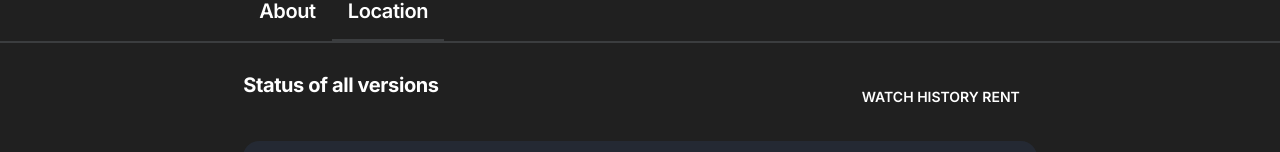
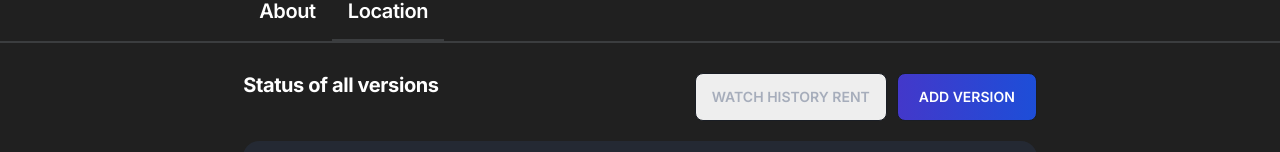
Before and after one commit to rayleigh420/TKPM, a React (Vite) app in the folder Client/: page /book in a window 1280 px wide. Both pictures are taken after a click on the link "Location". Shown: the part 578-730 px from the top of the page. Built offline with nearby package versions, Linux system fonts and the light colour scheme.

Commit message:
Add button add verison of book

```diff
--- a/Client/src/pages/Book.jsx
+++ b/Client/src/pages/Book.jsx
@@ -84,11 +84,19 @@ const Book = () => {
                                 <div className="overflow-x-auto">
                                     <div className="flex flex-row justify-between mb-[20px]">
                                         <h4 className="text-[#ffffff] text-[20px] font-bold leading-[24px] tracking-[-0.4px]">Status of all versions</h4>
-                                        <button className="btn btn-ghost text-[#ffffff]">
-                                            <label htmlFor="history_book" className="cursor-pointer">
-                                                Watch History Rent
-                                            </label>
-                                        </button>
+                                        <div>
+                                            <button className="btn bg-[#eeeeee] text-[#00000] mr-[10px] hover:text-[#ffffff]">
+                                                <label htmlFor="history_book" className="cursor-pointer">
+                                                    Watch History Rent
+                                                </label>
+                                            </button>
+                                            <button className="btn w-[140px] bg-gradient-to-r from-indigo-700 to-blue-700 text-[#ffffff] leading-[24px] hover:from-indigo-600 hover:to-blue-600">
+                                                <label htmlFor="" className="cursor-pointer">
+                                                    Add version
+                                                </label>
+                                            </button>
+                                        </div>
+
                                     </div>
                                     <table className="table w-full border-nones">
                                         <thead className="text-[#ffffff] font-bold text-[15px]">
```
